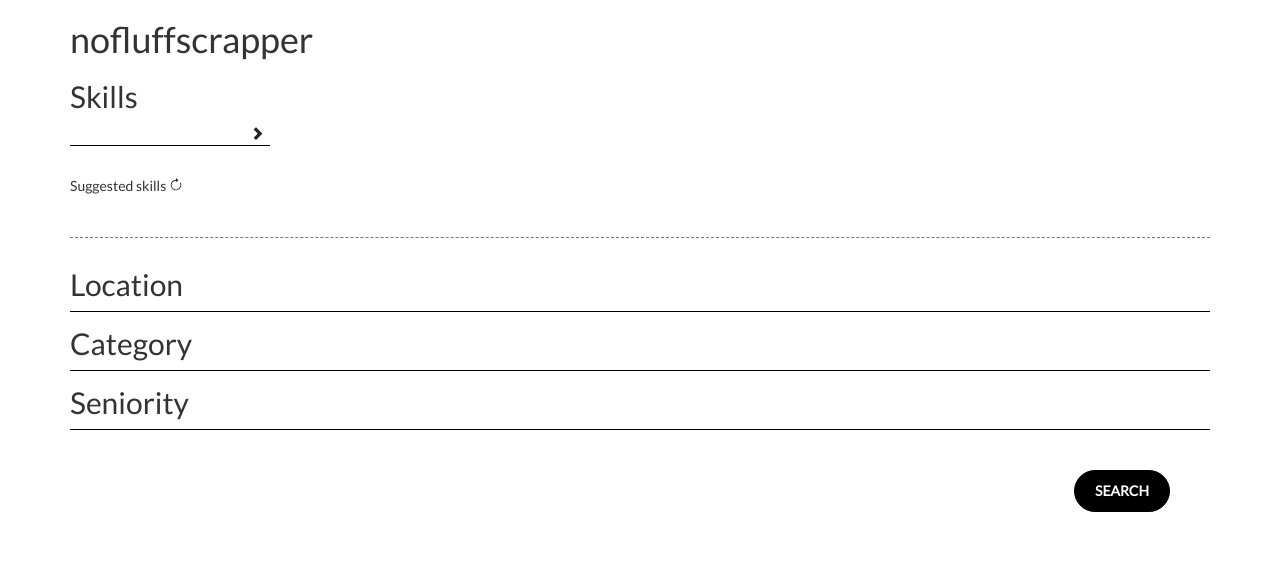
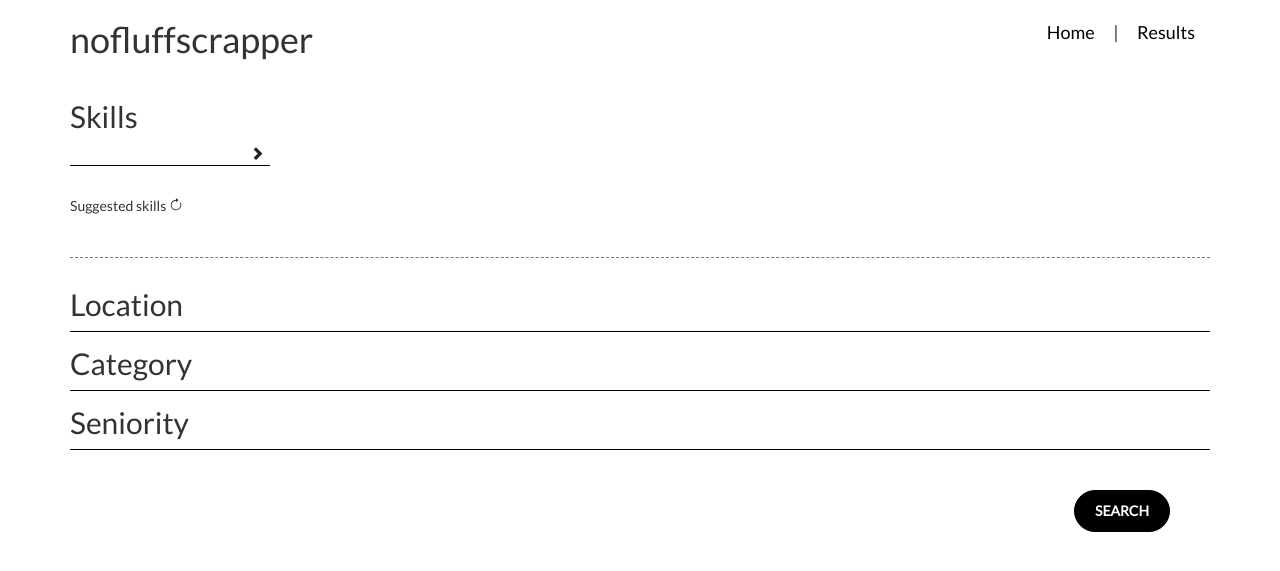
Before and after one commit to jakubmatyszewski/nofluffscrapper, a Flask app: page / in a window 1280 px wide. Shown: the top 571 px of the page. Run offline with Flask 2, Linux system fonts and the light colour scheme; data that the repository does not hold is empty; some libraries are stand-ins or nearby versions.

Commit message:
Begin to present results via flask

```diff
--- a/web/requirements.txt
+++ b/web/requirements.txt
@@ -1,2 +1,3 @@
 Flask==1.1.0
 redis==3.5.3
+pytest==6.0.2
--- a/web/static/style.css
+++ b/web/static/style.css
@@ -7,6 +7,24 @@
 hr { border-top: 1px dashed #777; }
 
 li { display: inline-block; }
+
+
+nav {
+    display: flex;
+    justify-content: space-between;
+    margin: 20px 0;
+}
+
+nav h1 { margin: 0; }
+
+.navigation {
+    font-size: 18px;
+}
+
+.navigation a {
+    color: #000;
+    margin:0 15px;
+}
 
 .panel {
     border: 0;
--- /dev/null
+++ b/web/templates/base.html
@@ -0,0 +1,25 @@
+<!doctype html>
+<html>
+  <head>
+    <link href="https://fonts.googleapis.com/css2?family=Lato&display=swap" rel="stylesheet">
+    <script src="https://ajax.googleapis.com/ajax/libs/jquery/3.5.1/jquery.min.js"></script>
+    <link rel="stylesheet" href="https://maxcdn.bootstrapcdn.com/bootstrap/3.3.7/css/bootstrap.min.css" integrity="sha384-BVYiiSIFeK1dGmJRAkycuHAHRg32OmUcww7on3RYdg4Va+PmSTsz/K68vbdEjh4u" crossorigin="anonymous">
+    <script src="https://stackpath.bootstrapcdn.com/bootstrap/4.5.2/js/bootstrap.min.js" integrity="sha384-B4gt1jrGC7Jh4AgTPSdUtOBvfO8shuf57BaghqFfPlYxofvL8/KUEfYiJOMMV+rV" crossorigin="anonymous"></script>
+    <link rel="stylesheet" href="{{ url_for('static', filename='style.css') }}">
+  </head>
+  <body>
+    <div class="container">
+      <nav>
+        <h1>nofluffscrapper</h1>
+        <div class="navigation">
+          <a href="/">Home</a>
+          |
+          <a href="/results">Results</a>
+        </div>
+      </nav>
+    </div>
+    <div class="container">
+      {% block content %}{% endblock %}
+    </div>
+  </body>
+</html>
--- a/web/templates/index.html
+++ b/web/templates/index.html
@@ -1,11 +1,74 @@
-<!doctype html>
-<html>
-  <head>
-    <link href="https://fonts.googleapis.com/css2?family=Lato&display=swap" rel="stylesheet">
-    <script src="https://ajax.googleapis.com/ajax/libs/jquery/3.5.1/jquery.min.js"></script>
-    <link rel="stylesheet" href="https://maxcdn.bootstrapcdn.com/bootstrap/3.3.7/css/bootstrap.min.css" integrity="sha384-BVYiiSIFeK1dGmJRAkycuHAHRg32OmUcww7on3RYdg4Va+PmSTsz/K68vbdEjh4u" crossorigin="anonymous">
-    <script src="https://stackpath.bootstrapcdn.com/bootstrap/4.5.2/js/bootstrap.min.js" integrity="sha384-B4gt1jrGC7Jh4AgTPSdUtOBvfO8shuf57BaghqFfPlYxofvL8/KUEfYiJOMMV+rV" crossorigin="anonymous"></script>
-    <link rel="stylesheet" href="{{ url_for('static', filename='style.css') }}">
+{% extends "base.html" %}
+{% block content %}
+<section class="stack" style="margin-bottom: 40px;">
+  <form action="" method="POST">
+    <h2>Skills</h2>
+    <p id="result">
+    {% for key, value in stack_items.items() %}
+        {% if value == "0"%}
+          <span class="skill negative">{{- key[1:] -}}</span>
+        {% else %}
+          <span class="skill positive">{{ key }}</span>
+        {% endif %}
+    {% endfor %}
+    </p>
+    <div class="skill-submit__wrapper">
+      <input id="skill-input" class="skill-submit__input" type="text" name="stack">
+      <a href="#" id="process_input" style=""><button class="skill-submit__button"><span class="glyphicon glyphicon-chevron-right
+" aria-hidden="true"></span></button></a>
+    </div>
+    <div class="error-container">
+      <span class="skill-error" style="display: none;">
+        This skill is already in the list!
+      </span>
+    </div>
+    <div>
+      Suggested skills
+      <span class="refresh">
+        <svg width="1em" height="1em" viewBox="0 0 16 16" class="bi bi-arrow-clockwise" fill="currentColor" xmlns="http://www.w3.org/2000/svg">
+          <path fill-rule="evenodd" d="M8 3a5 5 0 1 0 4.546 2.914.5.5 0 0 1 .908-.417A6 6 0 1 1 8 2v1z"/>
+          <path d="M8 4.466V.534a.25.25 0 0 1 .41-.192l2.36 1.966c.12.1.12.284 0 .384L8.41 4.658A.25.25 0 0 1 8 4.466z"/>
+        </svg>
+      </span>
+    </div>
+    <div class="suggestions">
+      <span class="suggested-skills">
+
+      </span>
+    </div>
+  </form>
+</section>
+<hr>
+<section class="filters">
+  <div class="panel-group" id="accordion" role="tablist" aria-multiselectable="true">
+    {% for key, value in form_items.items() %}
+    <form action="" method="POST">
+      <div class="panel panel-default">
+        <div class="panel-heading" role="tab" id="heading{{ key.lower() }}">
+          <h2 class="panel-title">
+            <a role="button" data-toggle="collapse" data-parent="#accordion" href="#collapse{{ key.lower() }}" aria-expanded="false" aria-controls="collapse{{ key.lower() }}">
+              {{ key }}
+            </a>
+          </h2>
+        </div>
+        <div id="collapse{{ key.lower() }}" class="panel-collapse collapse" role="tabpanel" aria-labelledby="heading{{ key.lower() }}">
+          <div class="panel-body">
+            <ul>
+              {% for element, checked in value.items() %}
+                <li>
+                  <input type="checkbox" id="{{ element|replace(' ', '') }}" class="filter-item__input" name="{{ element }}" {% if checked == "on"%}checked{% endif %}/>
+                  <label for="{{ element|replace(' ', '') }}">{{ element }}</label>
+                </li>
+              {% endfor %}
+            </ul>
+          </div>
+        </div>
+      </div>
+    {% endfor %}
+    <input type="Submit" id="start-button" value="Search"/>
+  </form>
+</div>
+</section>
 <script type="text/javascript">
   $(function() {
     $('a#process_input').bind('click', function() {
--- a/web/views.py
+++ b/web/views.py
@@ -71,6 +71,20 @@
                            )
 
 
+@bp.route('/results')
+def results():
+    data = {}
+    for key in redis_client.scan_iter('result:*'):
+        if (description := redis_client.hgetall(key)):
+            key = key.split('result:')[1]
+            data[key] = {'url': description['url'],
+                         'salary': description['salary'],
+                         'company': description['company'],
+                         'position': description['position']}
+
+    return render_template("results.html", results=data)
+
+
 @bp.route('/config_stack')
 def config_stack():
     try:
```
Also changed, not shown: other parts of web/templates/index.html (+1 -78 lines), web/templates/results.html (added, +12 -0 lines). Lines whose indentation alone changed are shown as unchanged.
